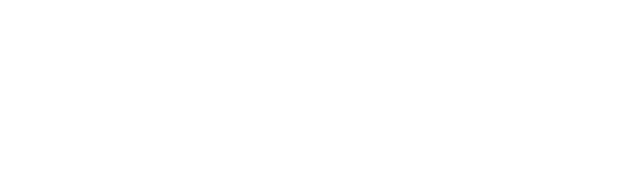
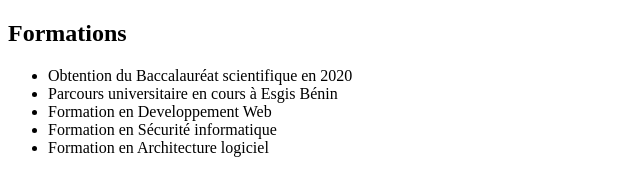
Before and after one commit to MYAT1er/git-mon-cv, a plain HTML site: page index.html in a window 1280 px wide. Shown: the whole page, without its empty margins (0-640 px from the left). Drawn offline with Linux system fonts and the light colour scheme.

Commit message:
mise en place de la section formations

```diff
--- a/index.html
+++ b/index.html
@@ -14,6 +14,17 @@
 
 <body>
 
+<h2>Formations</h2>
+
+<p>
+    <ul>
+        <li>Obtention du Baccalauréat scientifique en 2020</li>
+        <li>Parcours universitaire en cours à Esgis Bénin</li>
+        <li>Formation en Developpement Web</li>
+        <li>Formation en Sécurité informatique</li>
+        <li>Formation en Architecture logiciel</li>
+    </ul>
+</p>
 
 </body>
 
```
